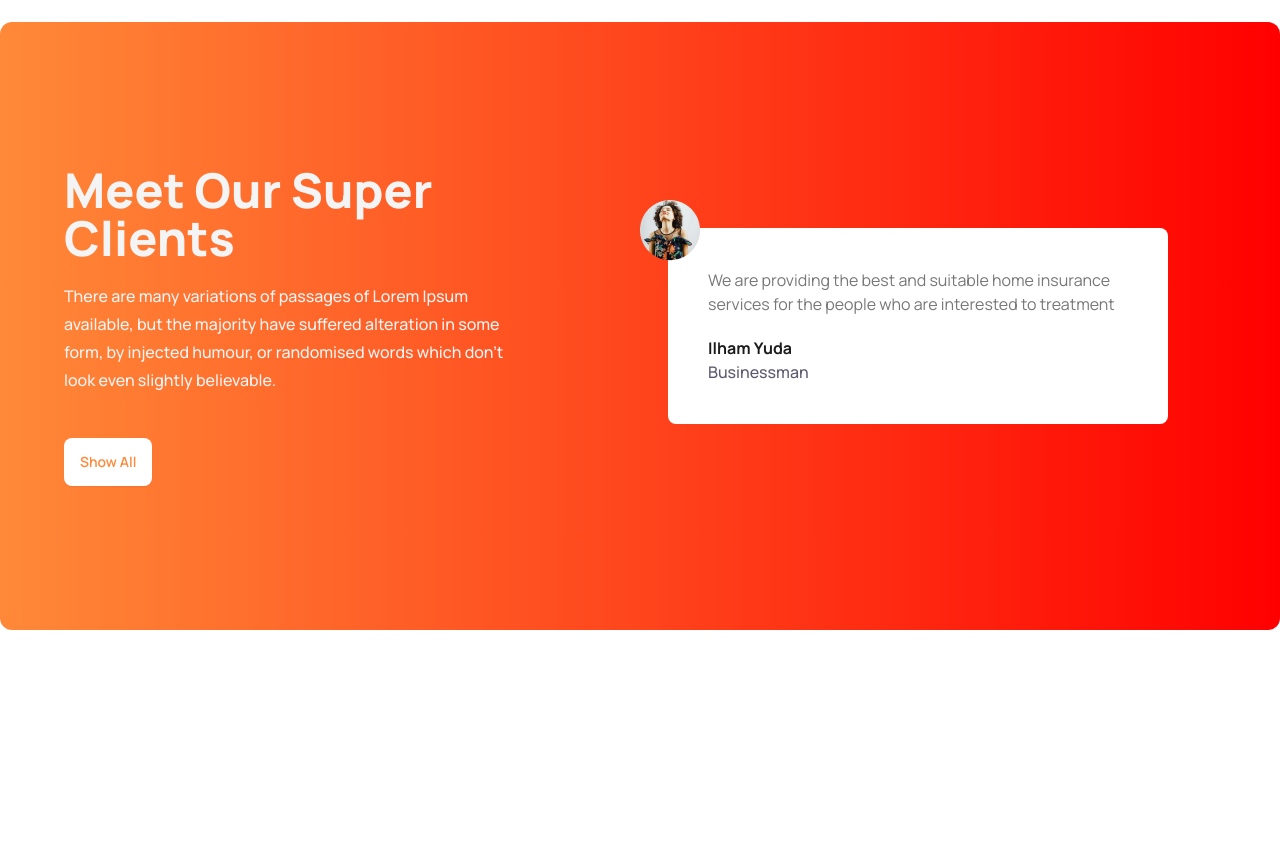
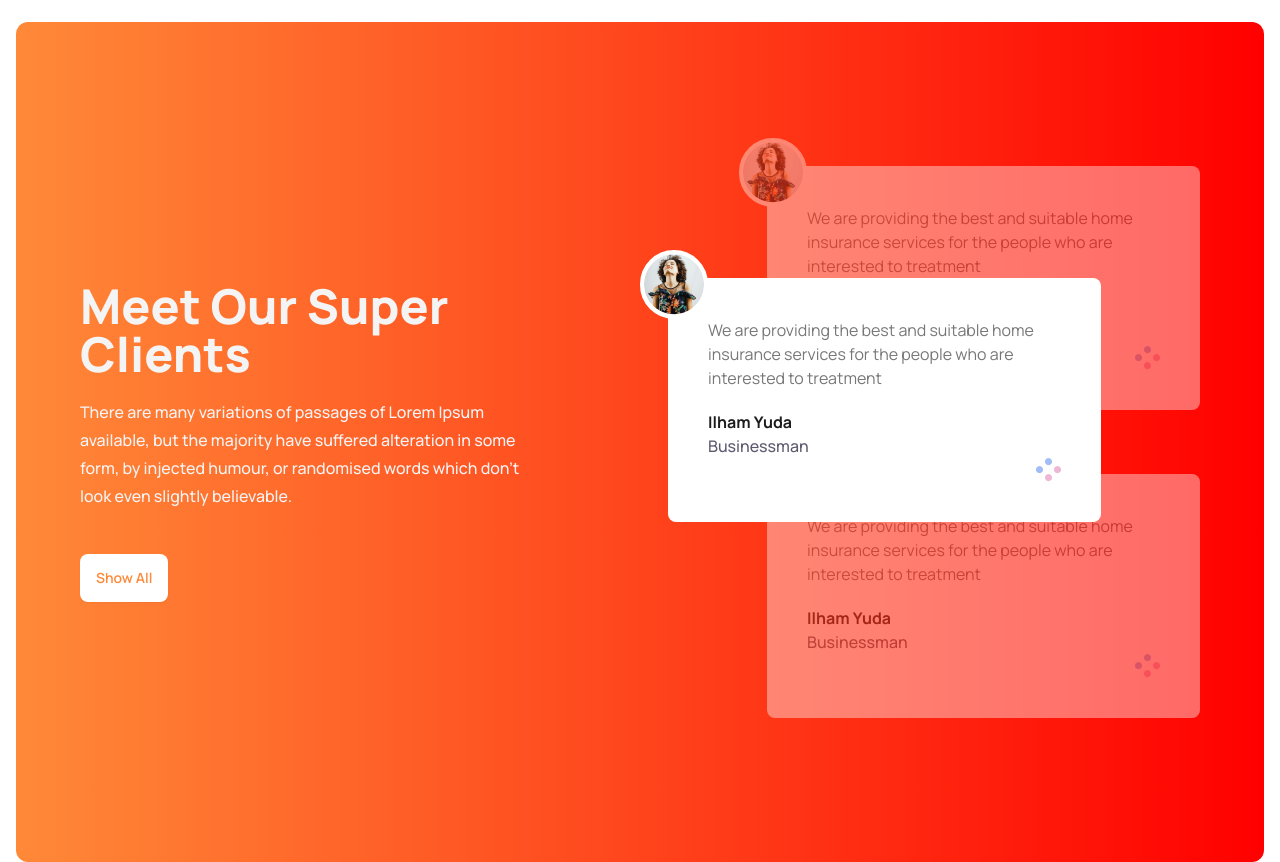
Before and after one commit to amuhaimen/new-tea-house-with-daisy-ui, a plain HTML site: page index.html in a window 1280 px wide. Shown: the part 2260-3122 px from the top of the page. Before the commit the page ends 2890 px from the top, so only its background shows below. Drawn offline with nearby package versions, Linux system fonts and the light colour scheme.

Commit message:
super clint part completed

```diff
--- a/index.html
+++ b/index.html
@@ -212,10 +212,12 @@
       </section>
       <!-- Super clint section -->
       <section
-        class="mt-32 bg-gradient-to-r from-[#FF8938] to-[#F00] py-36 px-16 rounded-xl"
+        class="mt-32 bg-gradient-to-r from-[#FF8938] to-[#F00] py-36 px-16 rounded-xl mx-4"
       >
-        <div class="flex flex-col md:flex-row items-center gap-14">
-          <div class="flex-1">
+        <div
+          class="flex flex-col md:flex-row items-center justify-between gap-14"
+        >
+          <div class="flex-1 text-center md:text-left">
             <h2 class="text-[#F4F4F4] text-5xl font-extrabold">
               Meet Our Super <br />
               Clients
@@ -233,12 +235,14 @@
               Show All
             </button>
           </div>
-          <div class="p-12 flex-1">
-            <div class="bg-white p-10 rounded-lg relative">
+          <div class="flex-1 relative">
+            <!-- review-1 -->
+            <div class="flex justify-end items-center mb-16 opacity-40 z-10">
+              <div class="bg-white p-10 rounded-lg relative w-[433px]">
                 <img
                   src="images/client.png"
                   alt=""
-                class="absolute -top-7 -left-7"
+                  class="absolute -top-7 -left-7 border-4 border-white rounded-full bg-white"
                 />
                 <p class="text-[#777] text-base font-normal">
                   We are providing the best and suitable home insurance services
@@ -248,6 +252,54 @@
                   Ilham Yuda
                 </h4>
                 <p class="text-[#5D5A6F] text-base font-medium">Businessman</p>
+                <div class="flex justify-end">
+                  <img src="images/circles.png" alt="" />
+                </div>
+              </div>
+            </div>
+            <!-- review-2 -->
+            <div
+              class="flex justify-end items-center absolute top-28 left-8 md:left-0 z-20"
+            >
+              <div class="bg-white p-10 rounded-lg relative w-[433px]">
+                <img
+                  src="images/client.png"
+                  alt=""
+                  class="absolute -top-7 -left-7 border-4 border-white rounded-full bg-white"
+                />
+                <p class="text-[#777] text-base font-normal">
+                  We are providing the best and suitable home insurance services
+                  for the people who are interested to treatment
+                </p>
+                <h4 class="text-[#1C1C1C] text-base font-bold mt-5">
+                  Ilham Yuda
+                </h4>
+                <p class="text-[#5D5A6F] text-base font-medium">Businessman</p>
+                <div class="flex justify-end">
+                  <img src="images/circles.png" alt="" />
+                </div>
+              </div>
+            </div>
+            <!-- review-3 -->
+            <div class="flex justify-end items-center opacity-40 z-10">
+              <div class="bg-white p-10 rounded-lg relative w-[433px]">
+                <img
+                  src="images/client.png"
+                  alt=""
+                  class="absolute -top-7 -left-7 border-4 border-white rounded-full bg-white"
+                />
+                <p class="text-[#777] text-base font-normal">
+                  We are providing the best and suitable home insurance services
+                  for the people who are interested to treatment
+                </p>
+                <h4 class="text-[#1C1C1C] text-base font-bold mt-5">
+                  Ilham Yuda
+                </h4>
+                <p class="text-[#5D5A6F] text-base font-medium">Businessman</p>
+                <div class="flex justify-end">
+                  <img src="images/circles.png" alt="" />
+                </div>
+              </div>
             </div>
           </div>
         </div>
```
Lines whose indentation alone changed are shown as unchanged.
